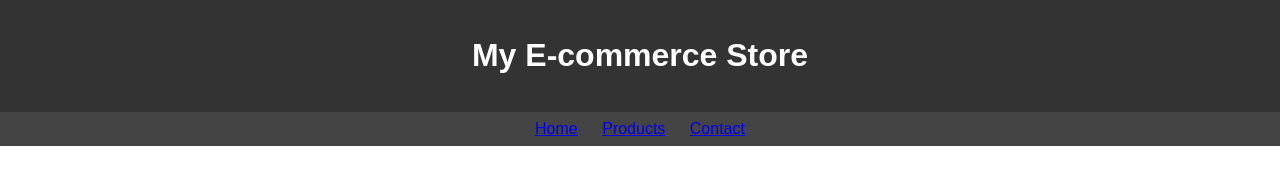
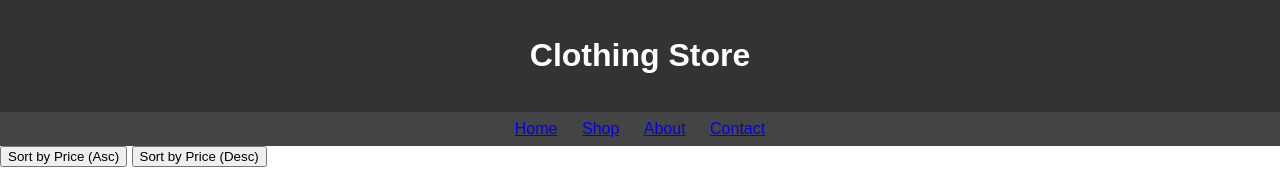
Before and after one commit to Abbassadri786/E-Commerce-Store, a plain HTML site: page index.html in a window 1280 px wide. Shown: the top 178 px of the page. Drawn offline with Linux system fonts and the light colour scheme.

Commit message:
Update index.html

```diff
--- a/index.html
+++ b/index.html
@@ -4,19 +4,24 @@
     <meta charset="UTF-8">
     <meta name="viewport" content="width=device-width, initial-scale=1.0">
     <link rel="stylesheet" href="styles.css">
-    <title>E-commerce Product Listing</title>
+    <title>E-commerce Clothing Store</title>
 </head>
 <body>
     <header>
-        <h1>My E-commerce Store</h1>
+        <h1>Clothing Store</h1>
     </header>
     <nav>
         <ul>
             <li><a href="#">Home</a></li>
-            <li><a href="#">Products</a></li>
+            <li><a href="#">Shop</a></li>
+            <li><a href="#">About</a></li>
             <li><a href="#">Contact</a></li>
         </ul>
     </nav>
+    <!-- Add these buttons for sorting -->
+    <button onclick="sortProducts('asc')">Sort by Price (Asc)</button>
+    <button onclick="sortProducts('desc')">Sort by Price (Desc)</button>
+
     <section id="product-list">
         <!-- Product cards will be dynamically added here -->
     </section>
```
